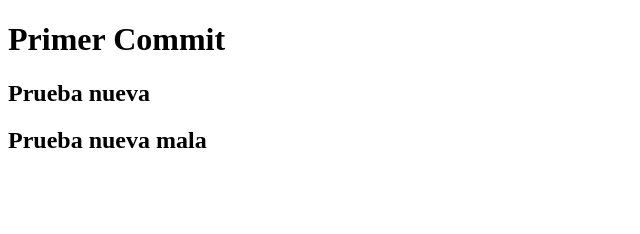
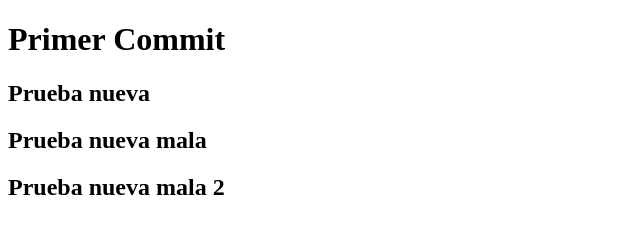
Before and after one commit to beitlab/Probando, a plain HTML site: page index.html in a window 1280 px wide. Shown: the whole page, without its empty margins (0-640 px from the left). Drawn offline with Linux system fonts and the light colour scheme.

Commit message:
Segunda mala

```diff
--- a/index.html
+++ b/index.html
@@ -10,5 +10,6 @@
     <h1>Primer Commit</h1>
     <h2>Prueba nueva</h2>
     <h2>Prueba nueva mala</h2>
+    <h2>Prueba nueva mala 2</h2>
 </body>
 </html>
```
